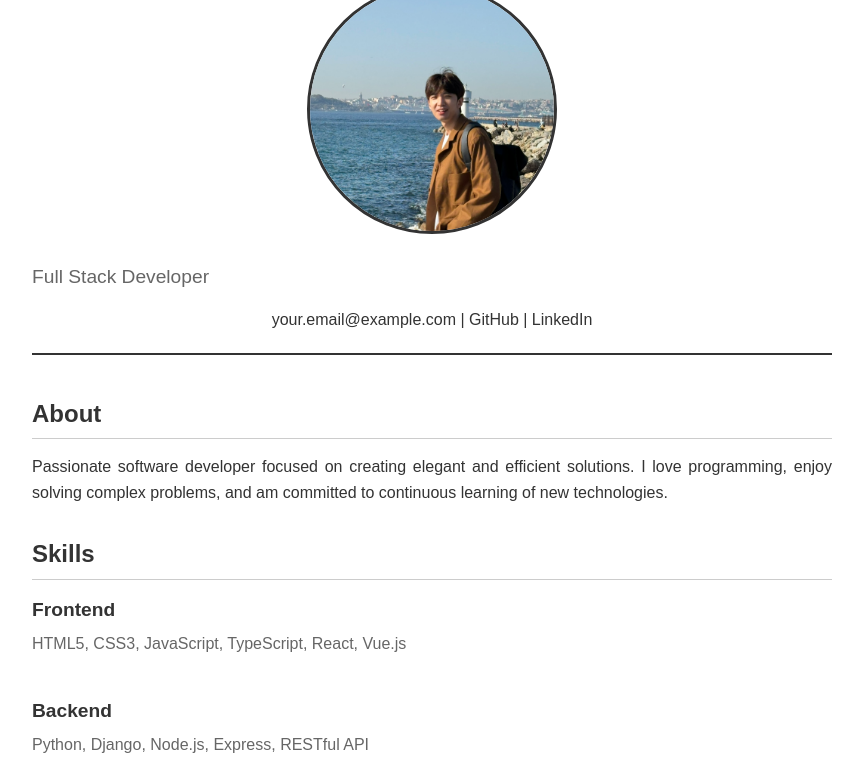
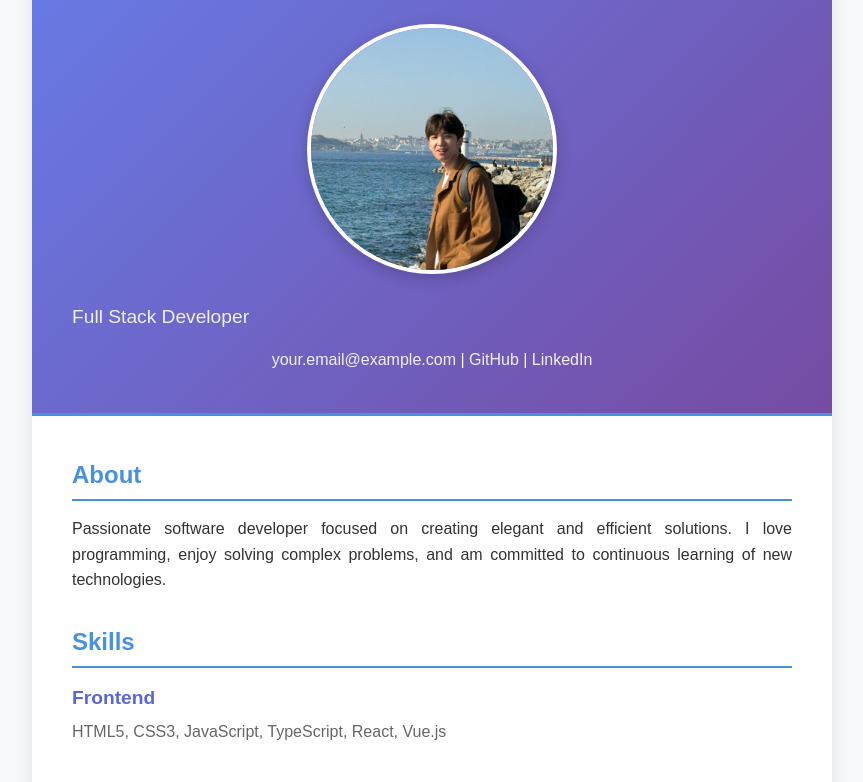
Before and after one commit to Jianshu1only/Jianshu1only.github.io, a plain HTML site: page index.html in a window 1280 px wide. Shown: the part 130-912 px from the top of the page, without its empty margins (208-1071 px from the left). Drawn offline with Linux system fonts and the light colour scheme.

Commit message:
Improve visual design with colors and styling
- Add light gray background to body (#f8f9fa)
- Create white content card with rounded corners and shadow
- Add gradient header background with white text
- Style profile photo with white border and shadow
- Use blue color scheme for headings (#4a90e2)
- Improve overall visual hierarchy and contrast

```diff
--- a/style.css
+++ b/style.css
@@ -8,7 +8,7 @@ body {
     font-family: Arial, sans-serif;
     line-height: 1.6;
     color: #333;
-    background-color: #fff;
+    background-color: #f8f9fa;
     padding: 20px;
 }
 
@@ -16,19 +16,28 @@ body {
     max-width: 800px;
     margin: 0 auto;
     background-color: #fff;
+    padding: 40px;
+    border-radius: 10px;
+    box-shadow: 0 4px 20px rgba(0, 0, 0, 0.1);
 }
 
 header {
     text-align: center;
     margin-bottom: 40px;
     padding-bottom: 20px;
-    border-bottom: 2px solid #333;
+    border-bottom: 3px solid #4a90e2;
+    background: linear-gradient(135deg, #667eea 0%, #764ba2 100%);
+    color: white;
+    margin: -40px -40px 40px -40px;
+    padding: 40px;
+    border-radius: 10px 10px 0 0;
 }
 
 header h1 {
     font-size: 2.5rem;
     font-weight: bold;
     margin-bottom: 10px;
+    color: white;
 }
 
 .profile-photo {
@@ -37,17 +46,18 @@ header h1 {
     border-radius: 50%;
     object-fit: cover;
     margin: 20px 0;
-    border: 3px solid #333;
+    border: 4px solid white;
+    box-shadow: 0 4px 15px rgba(0, 0, 0, 0.2);
 }
 
 header p {
     font-size: 1.2rem;
-    color: #666;
+    color: rgba(255, 255, 255, 0.9);
     margin-bottom: 15px;
 }
 
 .contact a {
-    color: #333;
+    color: rgba(255, 255, 255, 0.9);
     text-decoration: none;
 }
 
@@ -63,8 +73,8 @@ h2 {
     font-size: 1.5rem;
     font-weight: bold;
     margin-bottom: 15px;
-    color: #333;
-    border-bottom: 1px solid #ccc;
+    color: #4a90e2;
+    border-bottom: 2px solid #4a90e2;
     padding-bottom: 5px;
 }
 
@@ -72,7 +82,7 @@ h3 {
     font-size: 1.2rem;
     font-weight: bold;
     margin-bottom: 10px;
-    color: #333;
+    color: #5a67d8;
 }
 
 p {
@@ -81,7 +91,7 @@ p {
 }
 
 a {
-    color: #0066cc;
+    color: #4a90e2;
     text-decoration: none;
 }
 
```
